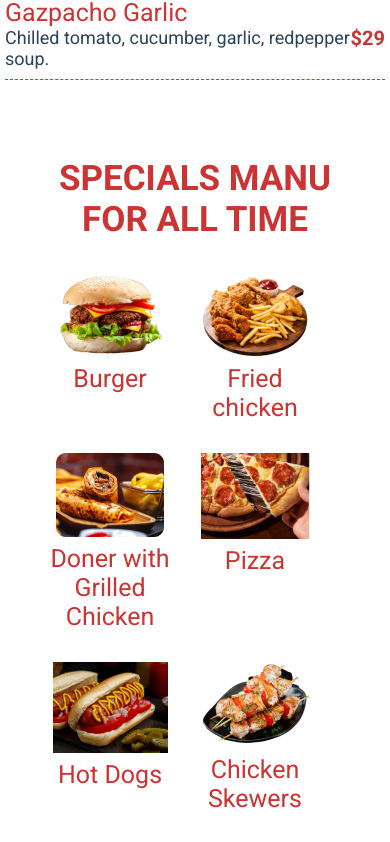
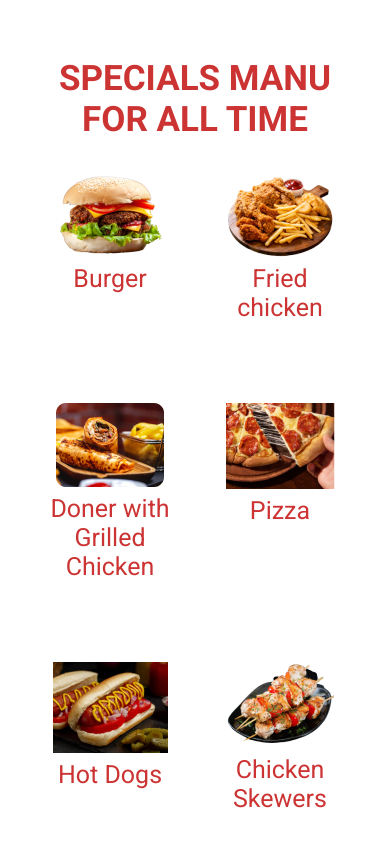
Before and after one commit to g1org11/crave_cart, a React (Vite) app: page / in a window 390 px wide. Shown: the part 2453-3295 px from the top of the page. Built offline with nearby package versions, Linux system fonts and the light colour scheme.

Commit message:
change special manu s responsive

```diff
--- a/src/components/mian-page-components/SpecialManu.tsx
+++ b/src/components/mian-page-components/SpecialManu.tsx
@@ -19,6 +19,7 @@ const SpecialManu = () => {
       <div>
         <h1>SPECIALS MANU FOR ALL TIME</h1>
       </div>
+
       <CardsWrapper>
         <SpecialManucards img={burger} text={"Burger"} />
         <SpecialManucards img={chicken} text={"Fried chicken"} />
@@ -57,20 +58,16 @@ const Container = styled.div`
 
 const CardsWrapper = styled.div`
   width: 100%;
-  display: grid;
-  grid-template-columns: repeat(6, 1fr);
+  display: flex;
   justify-content: center;
   align-items: top;
-  @media (max-width: 1000px) {
-    grid-template-columns: repeat(5, 1fr);
+  flex-wrap: wrap;
+  text-align: center;
+  gap: 120px;
+  @media (max-width: 1300px) {
+    gap: 80px;
   }
-  @media (max-width: 750px) {
-    grid-template-columns: repeat(4, 1fr);
-  }
-  @media (max-width: 500px) {
-    grid-template-columns: repeat(3, 1fr);
-  }
-  @media (max-width: 400px) {
-    grid-template-columns: repeat(2, 1fr);
+  @media (max-width: 1300px) {
+    gap: 50px;
   }
 `;
--- a/src/components/mian-page-components/SpecialManuCards.tsx
+++ b/src/components/mian-page-components/SpecialManuCards.tsx
@@ -22,11 +22,8 @@ const SpecialManucards: React.FC<SpecialManuCardsProps> = ({ img, text }) => {
 export default SpecialManucards;
 
 const CardsContainer = styled.div`
-  width: 100%;
-  display: flex;
-  align-items: top;
   margin-top: 31px;
-  text-align: center;
+
   p {
     width: 120px;
     font-size: 25px;
```
